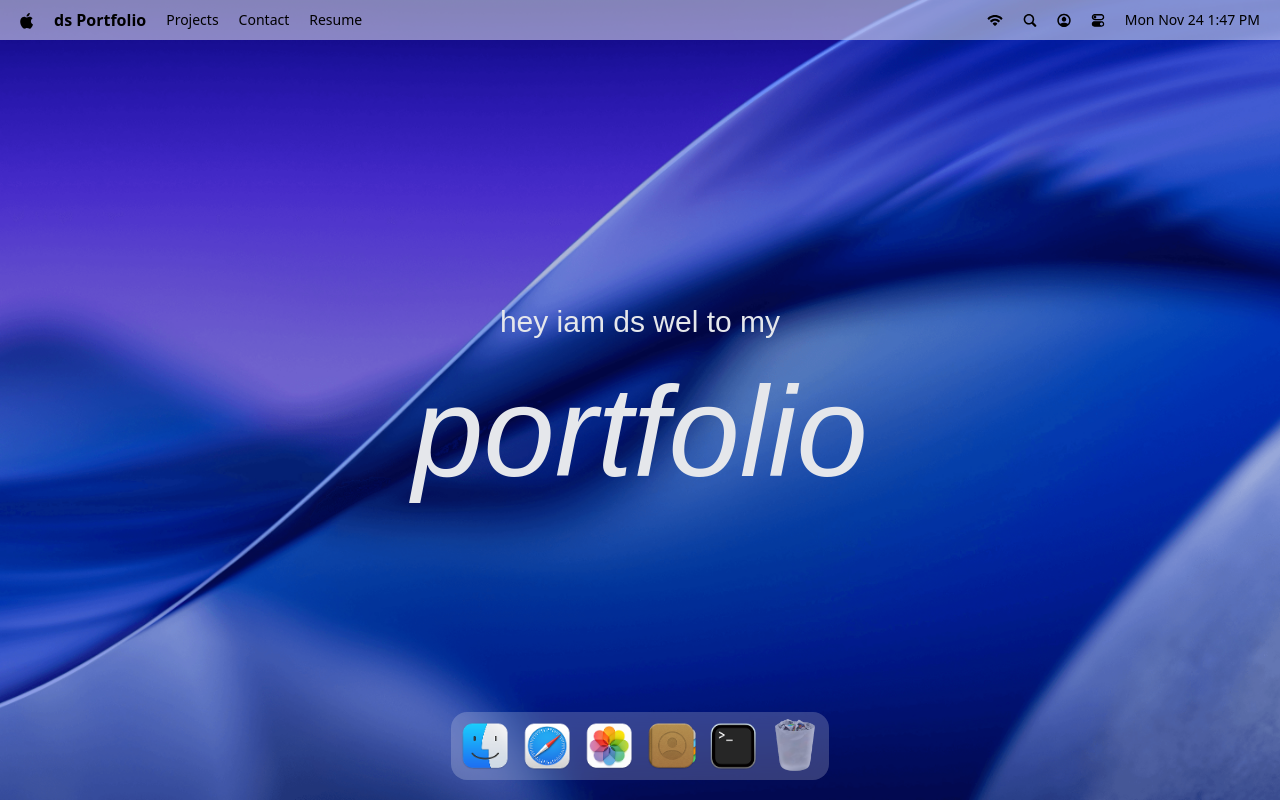
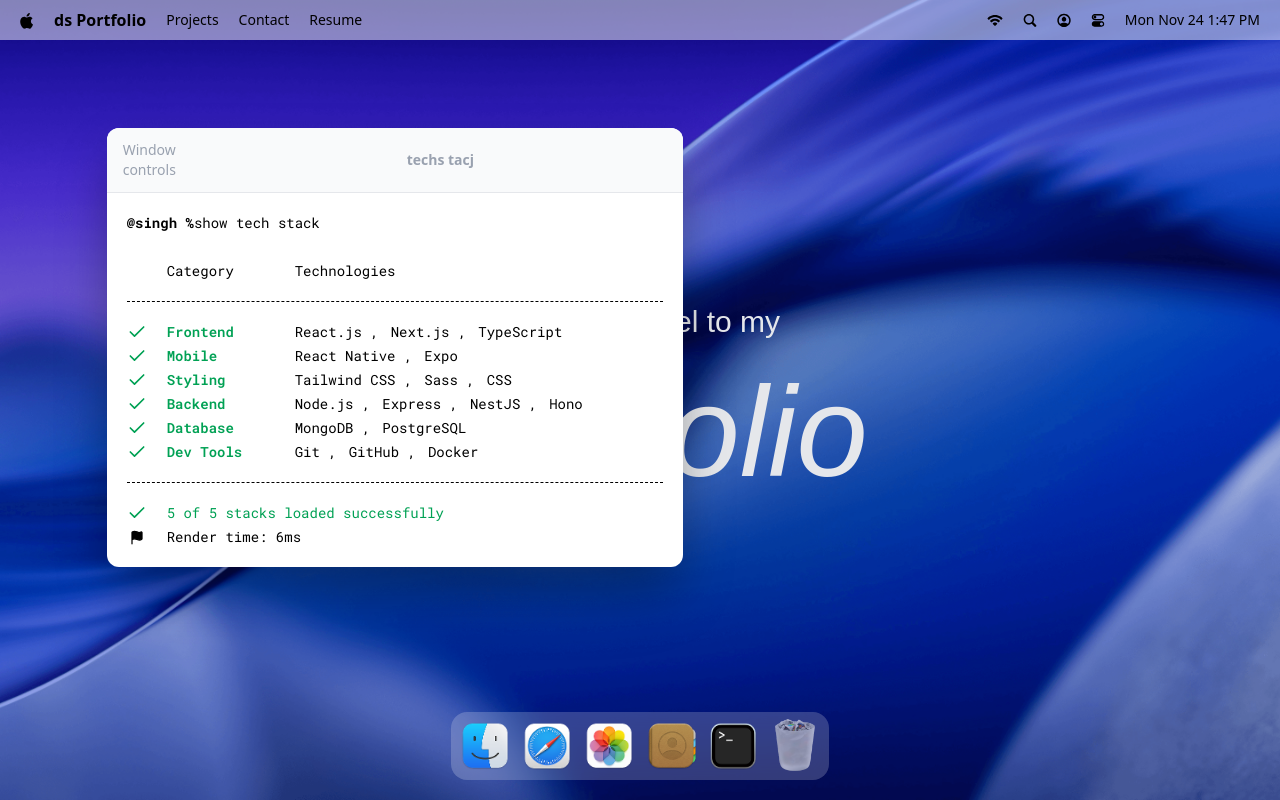
Before and after one commit to DhruvSingh7077/PORTFOLIO-2.0, a React (Vite) app: page / in a window 1280 px wide. Both pictures are taken after a click on the button 733 px from the left and 746 px from the top of the page. Built offline with nearby package versions, Linux system fonts and the light colour scheme; a web font is replaced by a local one.

Commit message:
implement the hoc in terminal

```diff
--- a/src/App.jsx
+++ b/src/App.jsx
@@ -2,7 +2,7 @@
 import gsap from "gsap";
 import { Navbar, Welcome, Dock } from "#components";
 import { Draggable } from "gsap/Draggable";
-// import Terminal from "#windows";
+import { Terminal } from "#windows/index.js";
 gsap.registerPlugin(Draggable);
 const App = () => {
   return (
@@ -10,8 +10,8 @@
       <Navbar />
       <Welcome />
       <Dock />
-      {/*
-      <Terminal /> */}
+
+      <Terminal />
     </main>
   );
 };
--- a/src/hoc/WindowWrapper.jsx
+++ b/src/hoc/WindowWrapper.jsx
@@ -1,12 +1,27 @@
 import React from "react";
 import { useRef } from "react";
 import useWindowStore from "#store/window";
+import { useLayoutEffect } from "react";
+import { useGSAP } from "@gsap/react";
+
 const WindowWrapper = (Component, windowKey) => {
   const Wrapped = (props) => {
     const { focusWindow, windows } = useWindowStore();
     const { isOpen, zIndex } = windows[windowKey];
     const ref = useRef(null);
 
+    useGSAP(() => {
+      const el = ref.current;
+      if (!el || !isOpen) return;
+
+      el.style.display = "block";
+    }, [isOpen]);
+
+    useLayoutEffect(() => {
+      const el = ref.current;
+      if (!el) return;
+      el.style.display = isOpen ? "block" : "none";
+    }, [isOpen]);
     return (
       <section id={windowKey} ref={ref} style={{ zIndex }} className="absolute">
         <Component {...props} />
--- /dev/null
+++ b/src/windows/Terminal.jsx
@@ -0,0 +1,58 @@
+import WindowWrapper from "#hoc/WindowWrapper";
+import React from "react";
+import { Check } from "lucide-react";
+import { techStack } from "#constants";
+import { Flag } from "lucide-react";
+const Terminal = () => {
+  return (
+    <>
+      <div id="window-header">
+        <p>Window controls</p>
+        <h2>techs tacj</h2>
+      </div>
+
+      <div className="techstack">
+        <p>
+          <span className="font-bold">@singh %</span>
+          show tech stack
+        </p>
+
+        <div className="label">
+          <p className="w-32">Category</p>
+          <p>Technologies</p>
+        </div>
+
+        <ul className="content">
+          {techStack.map(({ category, items }) => (
+            <li key={category} className="flex items-center">
+              <Check className="check" size={20} />
+              <h3>{category}</h3>
+              <ul>
+                {items.map((item, i) => (
+                  <li key={i}>
+                    {item} {i < items.length - 1 ? "," : ""}
+                  </li>
+                ))}
+              </ul>
+            </li>
+          ))}
+        </ul>
+
+        <div className="footnote">
+          <p>
+            <Check size={20} /> 5 of 5 stacks loaded successfully
+          </p>
+
+          <p className="text-black">
+            <Flag size={15} fill="black" />
+            Render time: 6ms
+          </p>
+        </div>
+      </div>
+    </>
+  );
+};
+
+const TerminalWindow = WindowWrapper(Terminal, "terminal");
+
+export default TerminalWindow;
--- /dev/null
+++ b/src/windows/index.js
@@ -0,0 +1,3 @@
+import Terminal from "./Terminal.jsx";
+
+export { Terminal };
```
